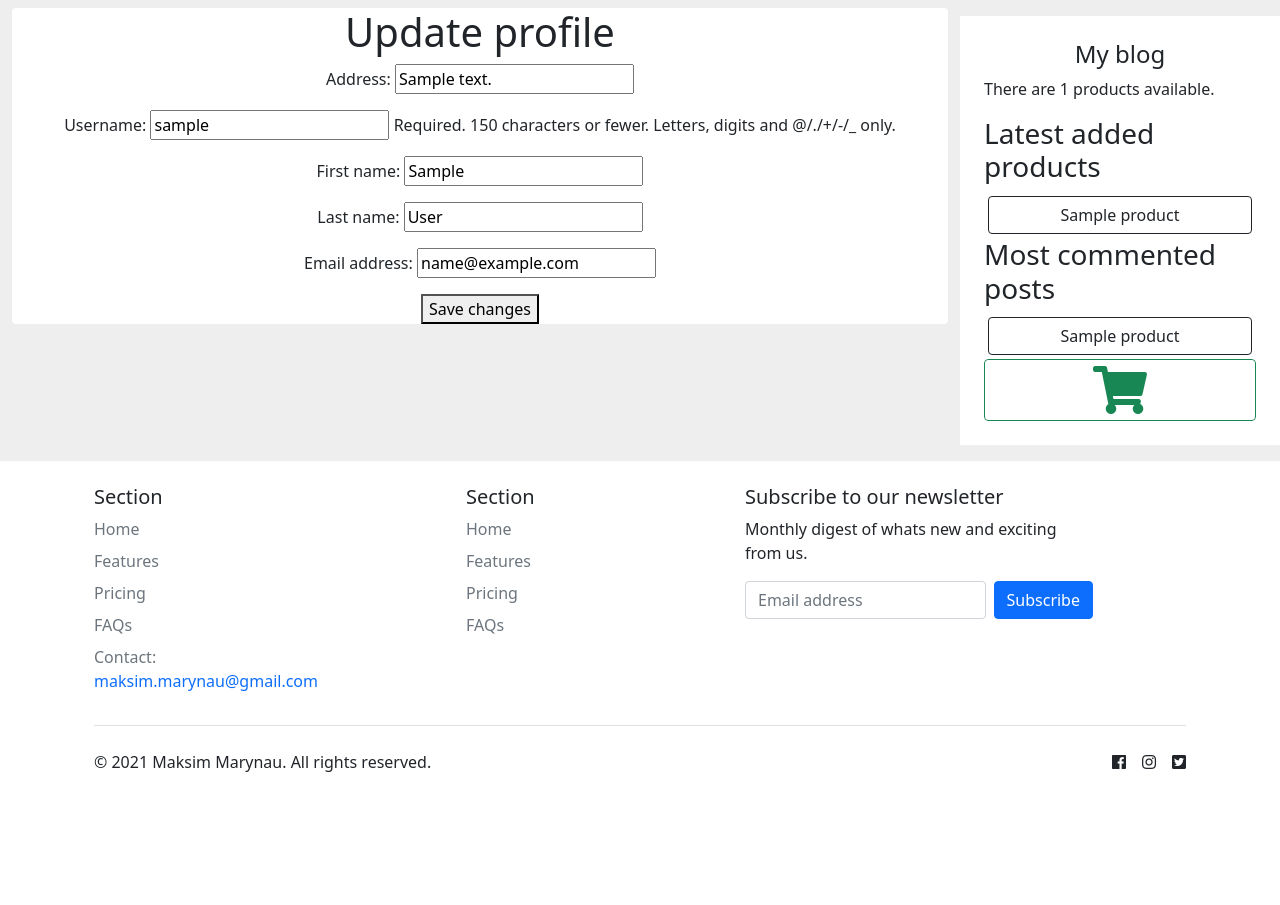
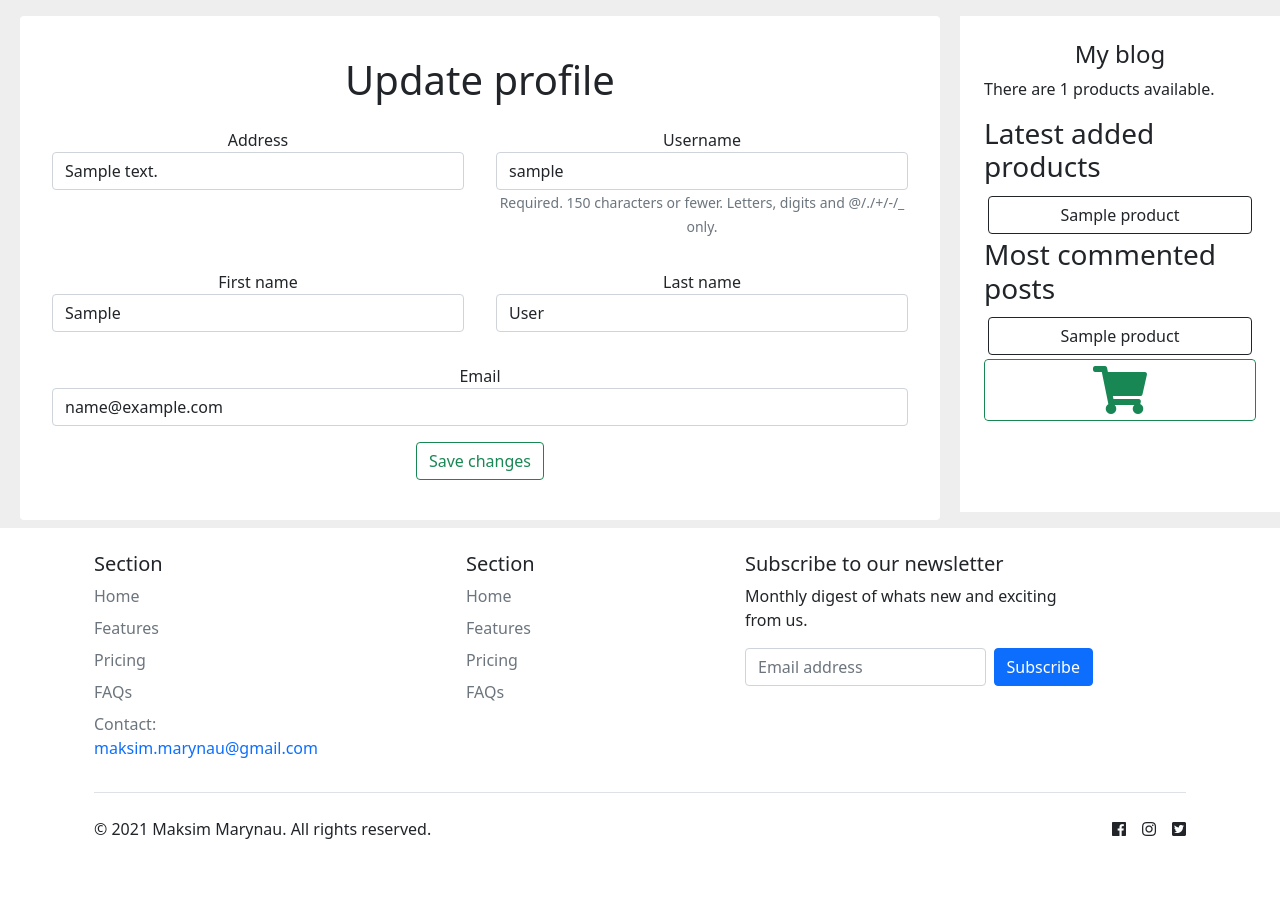
Before and after one commit to MaksimMarynau/coffee_shop, a Django app: page /accounts/update_profile in a window 1280 px wide. Shown: the part 56-961 px from the top of the page. Before the commit the page ends 828 px from the top, so only its background shows below. Run offline with Django 3.2, Linux system fonts and the light colour scheme; a user stored in the database is signed in; tables that the repository leaves empty hold one stand-in row (values such as "Sample post"); parts of the project's set-up code (start-up, migrations or seed data) failed here and were passed over; some libraries are stand-ins or nearby versions.

Commit message:
changed update profile page

```diff
--- a/src/coffee_shop_project/coffee_shop_project/apps/coffee_board/forms.py
+++ b/src/coffee_shop_project/coffee_shop_project/apps/coffee_board/forms.py
@@ -46,11 +46,21 @@ class UserUpdateForm(forms.ModelForm):
             'email',
         )
 
+    def __init__(self, *args, **kwargs):
+        super().__init__(*args, **kwargs)
+        for field in self.fields:
+            self.fields[field].label = False
+
 
 class SellerForm(forms.ModelForm):
     class Meta:
         model = Seller
         fields = ('address',)
+
+    def __init__(self, *args, **kwargs):
+        super().__init__(*args, **kwargs)
+        for field in self.fields:
+            self.fields[field].label = False
 
 
 class ProductForm(forms.ModelForm):
--- a/src/coffee_shop_project/coffee_shop_project/apps/coffee_board/templates/account/update_profile.html
+++ b/src/coffee_shop_project/coffee_shop_project/apps/coffee_board/templates/account/update_profile.html
@@ -1,20 +1,43 @@
 {% extends "account/base.html" %}
-
+{% load crispy_forms_tags %}
 {% load i18n %}
 
 {% block title %}{% trans "Update profile" %}{% endblock %}
 
 {% block content %}
-<div class="transparent1">
-    <div class="card">
+<div class="card col m-2 py-4 text-center">
+    <div class="card-body">
         <h1>{% trans "Update profile" %}</h1>
         <form method="post" action="{% url 'update_profile' %}">
-          {% csrf_token %}
-          {{ seller_form.as_p }}
-          {{ user_form.as_p }}
-          <button type="submit">{% trans 'Save changes' %}</button>
+            {% csrf_token %}
+            <div class="form-row d-flex justify-content-center">
+                <div class="form-group col-md p-3">
+                    <label for="inputEmail4">Address</label>
+                    {{ seller_form.address|as_crispy_field }}
+                </div>
+                <div class="form-group col-md p-3">
+                    <label for="inputEmail4">Username</label>
+                    {{ user_form.username|as_crispy_field }}
+                </div>
+            </div>
+            <div class="form-row d-flex justify-content-center">
+                <div class="form-group col-md p-3">
+                    <label for="inputEmail4">First name</label>
+                    {{ user_form.first_name|as_crispy_field }}
+                </div>
+                <div class="form-group col-md p-3">
+                    <label for="inputEmail4">Last name</label>
+                    {{ user_form.last_name|as_crispy_field }}
+                </div>
+            </div>
+            <div class="form-group col-md p-3">
+                <label for="inputEmail4">Email</label>
+                {{ user_form.email|as_crispy_field }}
+            </div>
+            <button class="btn btn-outline-success" type="submit">{% trans 'Save changes' %}</button>
         </form>
     </div>
 </div>
 
+
 {% endblock %}
--- a/src/coffee_shop_project/coffee_shop_project/templates/base.html
+++ b/src/coffee_shop_project/coffee_shop_project/templates/base.html
@@ -10,7 +10,7 @@
 </head>
 <body>
 
-<button onclick="topFunction()" id="myBtn" title="Go to top">&#8657;</button>
+<button onclick="topFunction()" id="myBtn" title="Go to top"><i class="fas fa-arrow-up"></i></button>
 
 {% include "include/header.html" %}
 
```
Also changed, not shown: src/coffee_shop_project/coffee_shop_project/apps/orders/forms.py (+5 -9 lines), src/coffee_shop_project/coffee_shop_project/templates/include/pagination.html (+4 -4 lines).
